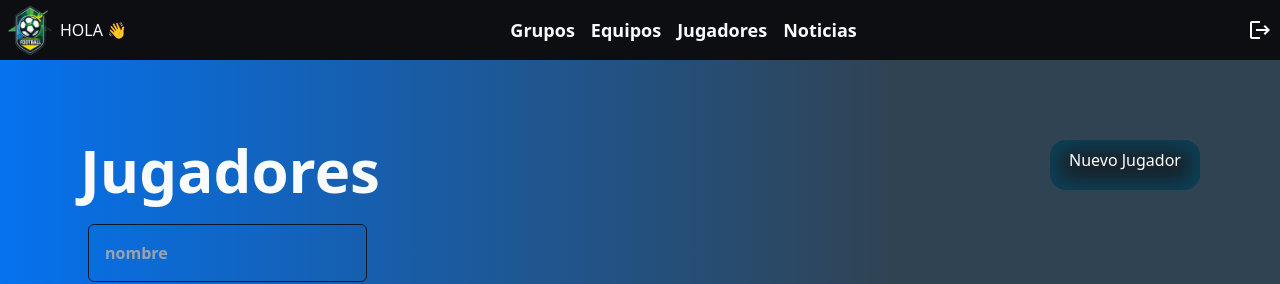
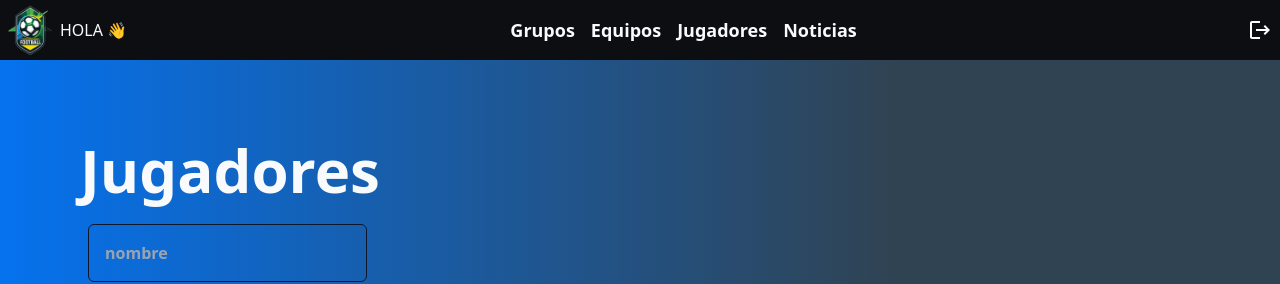
Before and after one commit to marlon7piri/uip_app, a Next.js app: page /mercado in a window 1280 px wide. Shown: the top 284 px of the page. Built offline with nearby package versions, Linux system fonts and the light colour scheme; no server answers.

Commit message:
agregando rol admin restriccion

```diff
--- a/src/components/BreadCrum.tsx
+++ b/src/components/BreadCrum.tsx
@@ -36,7 +36,7 @@ const BreadCrum = ({ titulo, url,labelBtn ='Nuevo',isLink =true,onClick}: Props)
   return (
     <div className='container_breadcrum'>
       <Title content={titulo} size='text-6xl' />
-      {renderItem()}
+      {session?.rol === 'admin' && renderItem()}
     </div>
   )
 }
```
